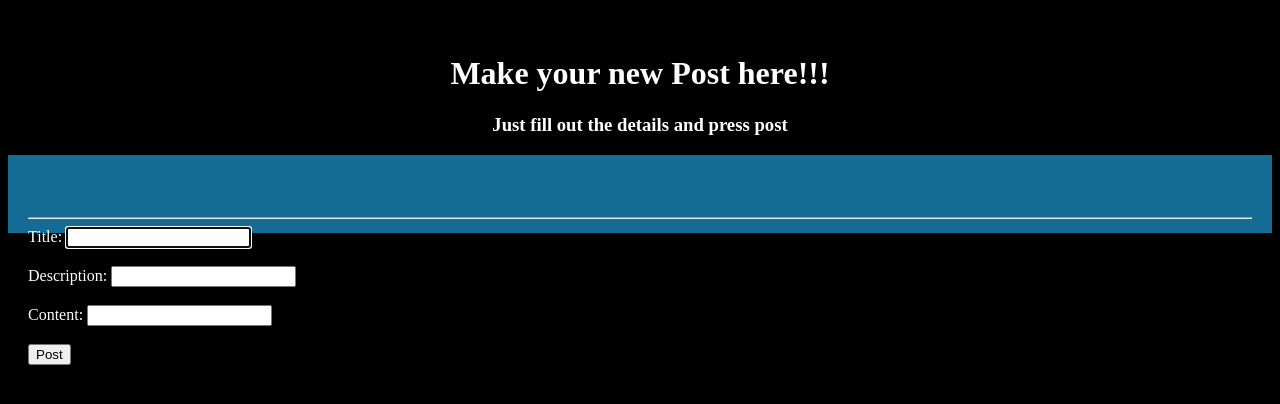
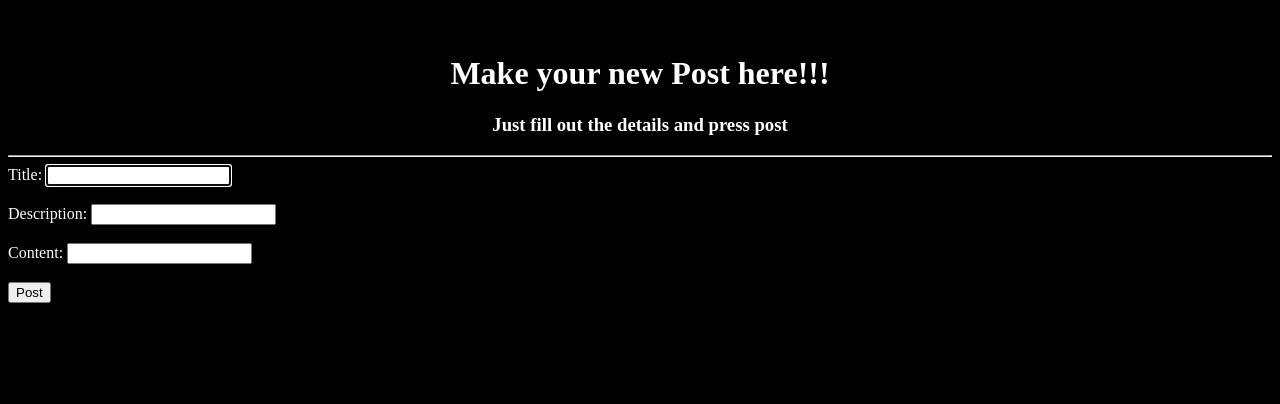
Before and after one commit to cronrad/Ending_from_the_Back, a Flask app: template templates/app.html in a window 1280 px wide. Shown: the top 404 px of the page. Run offline with Flask 3, Linux system fonts and the light colour scheme; the template is opened without the code that fills it, so the values that code supplies are empty.

Commit message:
Cleaned up the code a bit, posts still not seen

```diff
--- a/public/make_post.js
+++ b/public/make_post.js
@@ -1,10 +1,8 @@
 function postHTML(postJSON) {
-    const username = postJSON.username;
     const title = postJSON.title;
     const description = postJSON.description;
     const content = postJSON.content;
-    const postId = postJSON.id;
-    postHTML += "<span id='post_" + postId + "'><b>" + username + "</b>: " + title + " - "+ description + "<br><br>" + content + "</span>";
+    let postHTML = "<span><b>" + title + "</b>: - "+ description + "<br><br>" + content + "</span>";
     return postHTML;
 }
 
@@ -20,8 +18,7 @@ function clearPost() {
 function addPosts(postJSON) {
     const posts = document.getElementById("posts");
     posts.innerHTML += postHTML(postJSON);
-    posts.scrollIntoView(false);
-    posts.scrollTop = posts.scrollHeight - posts.clientHeight;
+
 }
 
 function sendPost() {
--- a/public/style.css
+++ b/public/style.css
@@ -1,4 +1,3 @@
-
 body {
     background-color: #000000;
     color: white;
@@ -8,34 +7,10 @@ body {
     height: 5%;
 }
 
-.header {
-    display: flex;
-    background-color: #F6F1F1;
-    color: black;
-    height: 17%;
-    align-items: center;
-}
-
-.content {
-    display: flex;
-    justify-content: space-around;
-    height: 78%
-}
-
-.app {
-    width: 100%;
-    background-color: #146C94;
-    padding: 20px;
-}
-
 #posts {
-    height: 90%;
+    height: 100%;
 }
 
 .post-form {
-    height: 30px;
+    height: 100%;
 }
-
-.header > div {
-    padding: 20px;
-}
--- a/templates/app.html
+++ b/templates/app.html
@@ -13,9 +13,6 @@
             <h3><center>Just fill out the details and press post</center></h3>
         </div>
     </p>
-
-    <div class="content">
-        <div class="app">
     <div id="posts">
     </div>
     <div class="post-form">
@@ -30,8 +27,5 @@
         </label>
         <button id="post-button" onclick="sendPost()">Post</button>
     </div>
-
-        </div>
-    </div>
 </body>
 </html>
```
Lines whose indentation alone changed are shown as unchanged.
